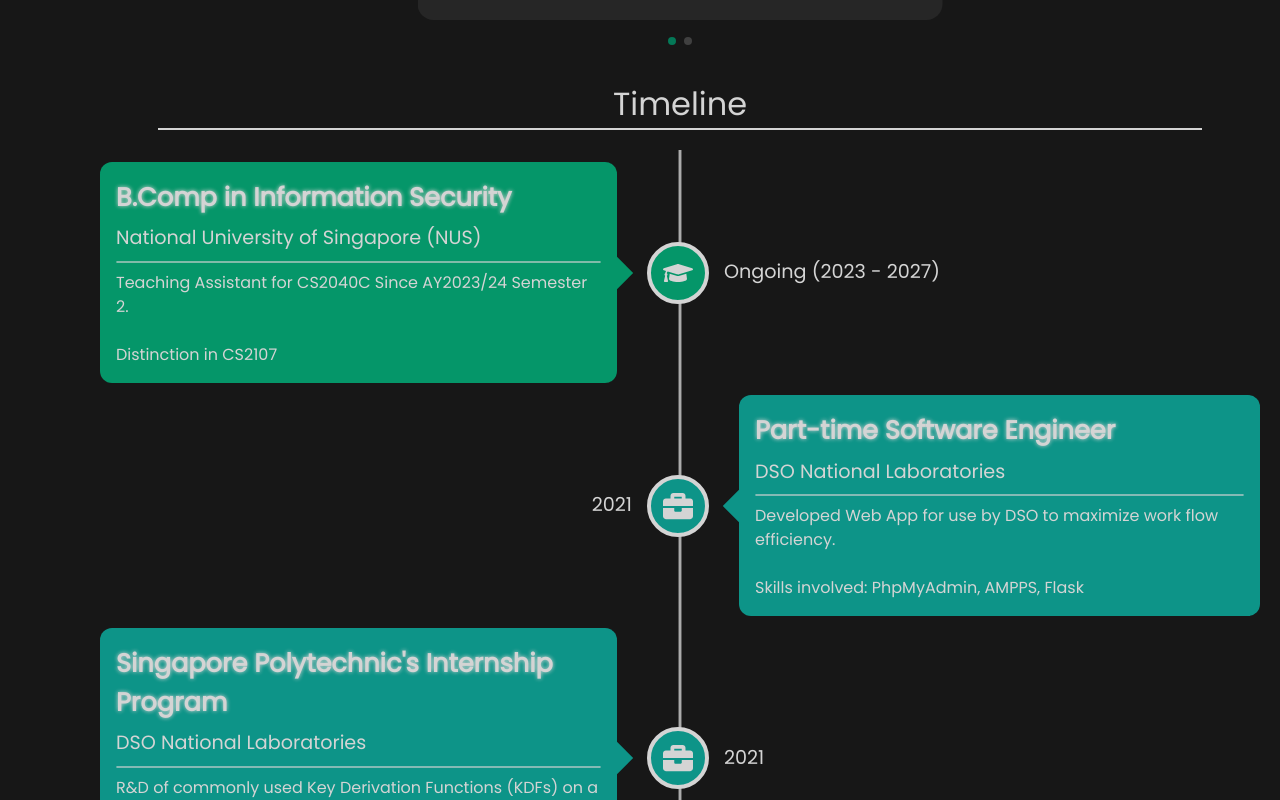
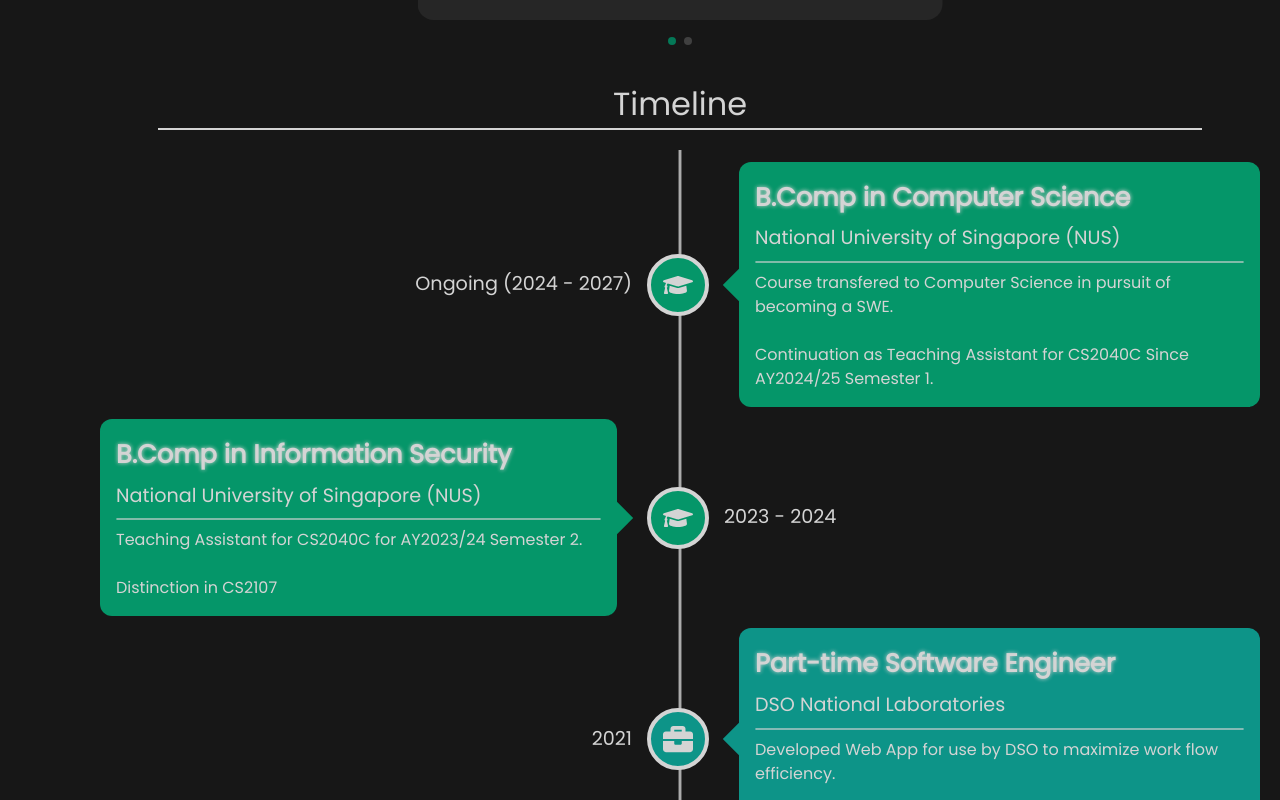
Before and after one commit to Shamanbenny/SneakyOwl, a Next.js app: page /about in a window 1280 px wide. Shown: the part 1514-2314 px from the top of the page. Built offline with nearby package versions, Linux system fonts and the light colour scheme.

Commit message:
Minor update #2 - 12/08/24

```diff
--- a/app/components/About.tsx
+++ b/app/components/About.tsx
@@ -276,11 +276,11 @@ export const About: React.FC = () => {
             >
               I am a naturally inquisitive person, whose easily captivated by
               the vast amount of knowledge made available to us. As I pursue my
-              degree in Information Security, my goal is to integrate my
-              academic learning with its application in the real world.
-              Throughout my educational journey, I&#39;ve discovered a passion
-              for educating others, sparking interest in subjects they may
-              initially find irrelevant. Through engaging and meaningful
+              degree in Information Security & Computer Science, my goal is to
+              integrate my academic learning with its application in the real
+              world. Throughout my educational journey, I&#39;ve discovered a
+              passion for educating others, sparking interest in subjects they
+              may initially find irrelevant. Through engaging and meaningful
               discussions, I&#39;ve helped others develop a greater
               understanding and appreciation for topics such as Data Structure &
               Algorithms, Machine Learning/LLMs, and basic Programming
@@ -334,9 +334,9 @@ export const About: React.FC = () => {
               field. Recently, my growing interest in Data Structure &
               Algorithms, combined with a solid foundation in programming, has
               steered me towards a career as a Software Engineer. Over the next
-              few years, I aim to refine my skills and knowledge, and I plan to
-              create practical, educational content that incorporates essential
-              Software Engineering techniques.
+              few years, I aim to refine my skills and knowledge, while I plan
+              to create practical and educational content that incorporates
+              essential Software Engineering techniques.
             </p>
           </div>
         </div>
--- a/app/components/AboutTimeline.tsx
+++ b/app/components/AboutTimeline.tsx
@@ -86,10 +86,19 @@ const AboutTimeline = () => {
 
   const timelineData = [
     {
+      title: "B.Comp in Computer Science",
+      subtitle: "National University of Singapore (NUS)",
+      content: `Course transfered to Computer Science in pursuit of becoming a SWE.\n\nContinuation as Teaching Assistant for CS2040C Since AY2024/25 Semester 1.`,
+      year: "Ongoing (2024 - 2027)",
+      icon: <FaGraduationCap />,
+      color: "bg-emerald-500 dark:bg-emerald-600",
+      position: "right",
+    },
+    {
       title: "B.Comp in Information Security",
       subtitle: "National University of Singapore (NUS)",
-      content: `Teaching Assistant for CS2040C Since AY2023/24 Semester 2.\n\nDistinction in CS2107`,
-      year: "Ongoing (2023 - 2027)",
+      content: `Teaching Assistant for CS2040C for AY2023/24 Semester 2.\n\nDistinction in CS2107`,
+      year: "2023 - 2024",
       icon: <FaGraduationCap />,
       color: "bg-emerald-500 dark:bg-emerald-600",
       position: "left",
```
